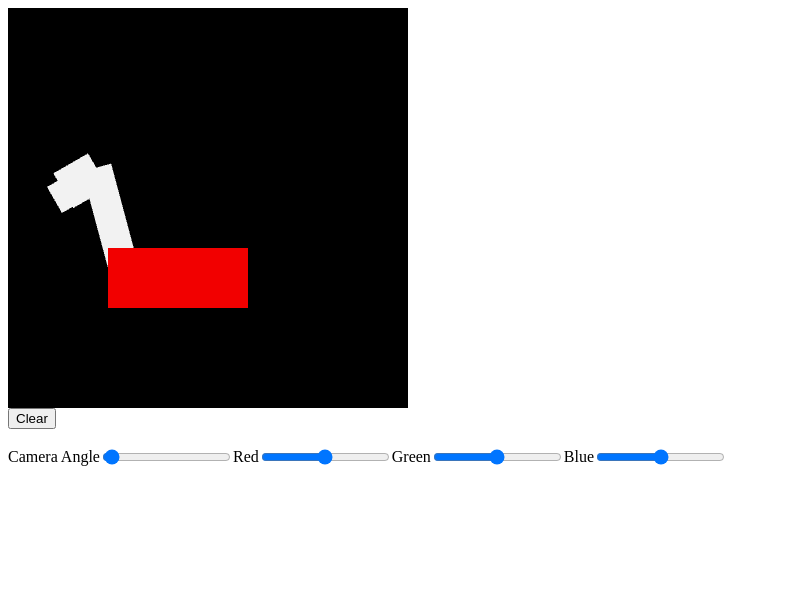
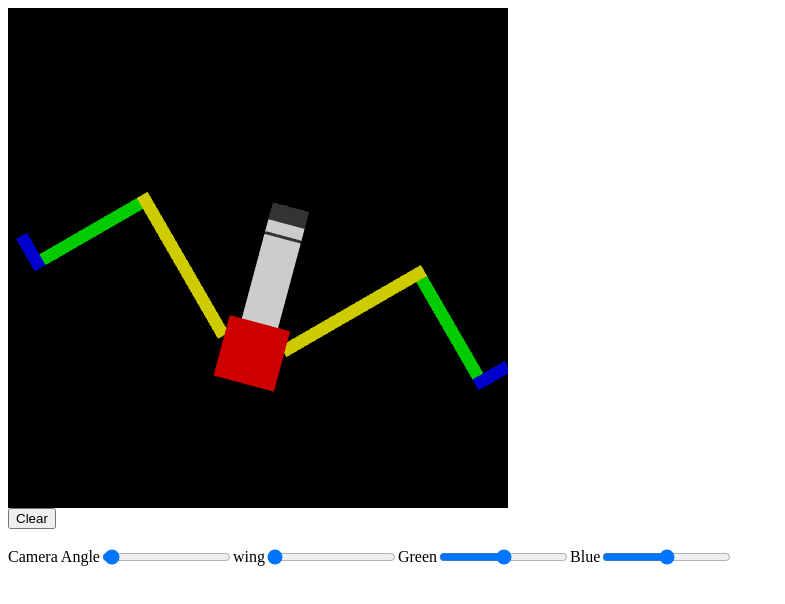
Before and after one commit to holjen/CSE-160, a plain HTML site: page asgn2/src/BlockyAnimal.html in a window 1280 px wide. Shown: the whole page, without its empty margins (0-785 px from the left). Drawn offline with Linux system fonts and the light colour scheme.

Commit message:
im cooked

```diff
--- a/asgn2/src/BlockyAnimal.html
+++ b/asgn2/src/BlockyAnimal.html
@@ -8,7 +8,7 @@
 
 <body onload="main()">
   <div style="display: flex; align-items: center;">
-    <canvas id="webgl" width="400" height="400">
+    <canvas id="webgl" width="500" height="500">
       Please use a browser that supports "canvas"
     </canvas>
   </div>
@@ -19,8 +19,8 @@
   <div style="display: flex; align-items: center;">
     <label for="Cam">Camera Angle</label>
     <input type="range" id="Cam" name="Cam" min="0" max="360" value="5" />
-    <label for="Red">Red</label>
-    <input type="range" id="Red" name="Red" min="0" max="100" value="50" />
+    <label for="wing">wing</label>
+    <input type="range" id="wing" name="wing" min="0" max="180" value="0" />
     <label for="Green">Green</label>
     <input type="range" id="Green" name="Green" min="0" max="100" value="50" />
     <label for="Blue">Blue</label>
--- a/asgn2/src/BlockyAnimal.js
+++ b/asgn2/src/BlockyAnimal.js
@@ -32,7 +32,9 @@ let u_GlobalRotateMatrix;
 let g_shapesList = [];
 let g_selectedColor = [.5, .5, .5, 1.0];
 let g_selectedType = POINT;
-let g_globalAngle = 0;
+let g_globalAngleX = 90;
+let g_globalAngleY = 15;
+let g_wingAngle = 0;
 
 
 function setupWebGL() {
@@ -41,7 +43,7 @@ function setupWebGL() {
 
   // Get the rendering context for WebGL
   // gl = getWebGLContext(canvas);
-  gl = canvas.getContext("webgl", { preserveDrawingBuffer: true });
+  gl = canvas.getContext("webgl", { preserveDrawingMainBuffer: true });
   if (!gl) {
     console.log('Failed to get the rendering context for WebGL');
     return;
@@ -106,42 +108,98 @@ function renderHead() {
   head.color = [1, 1, 1, 1];
   head.matrix.translate(-.6, 0.05, .025);
   head.matrix.rotate(120, 0, 0, 1);
-  head.matrix.scale(0.15, .15, .15);
+  head.matrix.scale(0.1, .1, .1);
   head.render();
 
   var head2 = new Cube();
   head2.color = [1, 1, 1, 1];
   head2.matrix.translate(-.5, .1, 0);
   head2.matrix.rotate(120, 0, 0, 1);
-  head2.matrix.scale(.2, .2, .2);
+  head2.matrix.scale(.15, .15, .15);
   head2.render();
 
   var neck = new Cube();
   neck.color = [1, 1, 1, 1];
   neck.matrix.translate(-0.5, -.3, 0);
   neck.matrix.rotate(15, 0, 0, 1);
-  neck.matrix.scale(.15, .5, .2);
+  neck.matrix.scale(.1, .45, .15);
   neck.render();
 }
 
 function renderBody() {
   var belly = new Cube();
   belly.color = [1, 0, 0, 1];
-  belly.matrix.translate(-0.5, -.5, -.1);
-  belly.matrix.scale(.7, .3, .4);
+  belly.matrix.translate(-0.5, -.5, -.05);
+  belly.matrix.scale(.65, .25, .25);
   belly.render();
 }
 
+function renderLeftWing() {
+  var wingMain = new Cube();
+  wingMain.color = [1,1,0,1];
+  //wingMain.matrix.setTranslate(-0.4,-.3,-.45);
+  //wingMain.matrix.translate(-0.4,-.3,-.45);
+  wingMain.matrix.rotate(45,1,0,0)
+  wingMain.matrix.translate(-0.4,-.3,-.45);
+  var wingMainLoc = new Matrix4(wingMain.matrix);
+  wingMain.matrix.scale(.15,.05,.65);
+  wingMain.render();
+
+  var wingMid = new Cube();
+  wingMid.matrix = wingMainLoc;
+  wingMid.color = [0,1,0,1];
+  wingMid.matrix.rotate(90,1,0,0);
+  var wingMidLoc = new Matrix4(wingMid.matrix);
+  wingMid.matrix.scale(.15,.05,.45);
+  wingMid.render();
+
+  var wingTip = new Cube();
+  wingTip.matrix = wingMidLoc;
+  wingTip.color = [0,0,1,1];
+  wingTip.matrix.rotate(90,1,0,0);
+  wingTip.matrix.translate(-.0,.45,-0.05);
+  wingTip.matrix.scale(.15,.05,.15);
+  wingTip.render();
+}
+
+function renderRightWing() {
+  var wingMain = new Cube();
+  wingMain.color = [1,1,0,1];
+  wingMain.matrix.rotate(180,0,1,0).rotate(45,1,0,0);
+  wingMain.matrix.translate(.25,-.4,-.55);
+  var wingMainLoc = new Matrix4(wingMain.matrix);
+  wingMain.matrix.scale(.15,.05,.65);
+  wingMain.render();
+
+  var wingMid = new Cube();
+  wingMid.matrix = wingMainLoc;
+  wingMid.color = [0,1,0,1];
+  wingMid.matrix.rotate(90,1,0,0);
+  var wingMidLoc = new Matrix4(wingMid.matrix);
+  wingMid.matrix.scale(.15,.05,.45);
+  wingMid.render();
+
+  var wingTip = new Cube();
+  wingTip.matrix = wingMidLoc;
+  wingTip.color = [0,0,1,1];
+  wingTip.matrix.rotate(90,1,0,0);
+  wingTip.matrix.translate(-.0,.45,-0.05);
+  wingTip.matrix.scale(.15,.05,.15);
+  wingTip.render();
+}
 function renderAllShapes() {
   // Check the time at the start of this fuction
   var startTime = performance.now();
-  var globalRotMat = new Matrix4().rotate(g_globalAngle, 0, 1, 0);
+  var globalRotMat = new Matrix4().rotate(g_globalAngleX, 0, 1, 0).rotate(g_globalAngleY,1,0,0);
+
   gl.uniformMatrix4fv(u_GlobalRotateMatrix, false, globalRotMat.elements);
   // Clear <canvas>
   gl.clear(gl.COLOR_BUFFER_BIT | gl.DEPTH_BUFFER_BIT);
 
   renderHead();
   renderBody();
+  renderLeftWing();
+  renderRightWing();
   // var len = g_shapesList.length;
   // for (var i = 0; i < len; i++) {
   //   g_shapesList[i].render();
@@ -176,8 +234,8 @@ function renderAllShapes() {
 
 function addActionsForHtmlUI() {
   // RGB Sliders
-  document.getElementById('Cam').addEventListener('mousemove', function () { g_globalAngle = this.value; renderAllShapes(); });
-  document.getElementById('Red').addEventListener('mouseup', function () { g_selectedColor[0] = this.value / 100; });
+  document.getElementById('Cam').addEventListener('mousemove', function () { g_globalAngleX = this.value; renderAllShapes(); });
+  document.getElementById('wing').addEventListener('mousemove', function () { g_wingAngle = this.value; renderAllShapes();});
   document.getElementById('Green').addEventListener('mouseup', function () { g_selectedColor[1] = this.value / 100; });
   document.getElementById('Blue').addEventListener('mouseup', function () { g_selectedColor[2] = this.value / 100; });
   // Clear Button
@@ -191,9 +249,18 @@ function main() {
   connectVariablesToGLSL();
 
   addActionsForHtmlUI();
-  // Register function (event handler) to be called on a mouse press
-  canvas.onmousemove = function (ev) {g_globalAngle = ev.clientX };
+  canvas.addEventListener('mousemove', (ev) => {
 
+    // Normalize coordinates (-1 to 1 range)
+    const xRatio = (ev.clientX / canvas.width) * 2 - 1;
+    const yRatio = (ev.clientY / canvas.height) * 2 - 1;
+
+    g_globalAngleX = xRatio * 360;
+    g_globalAngleY = yRatio * 360;
+
+    // Re-render shapes with updated angles
+    renderAllShapes();
+  });
   // Specify the color for clearing <canvas>
   gl.clearColor(0.0, 0.0, 0.0, 1.0);
 
```
